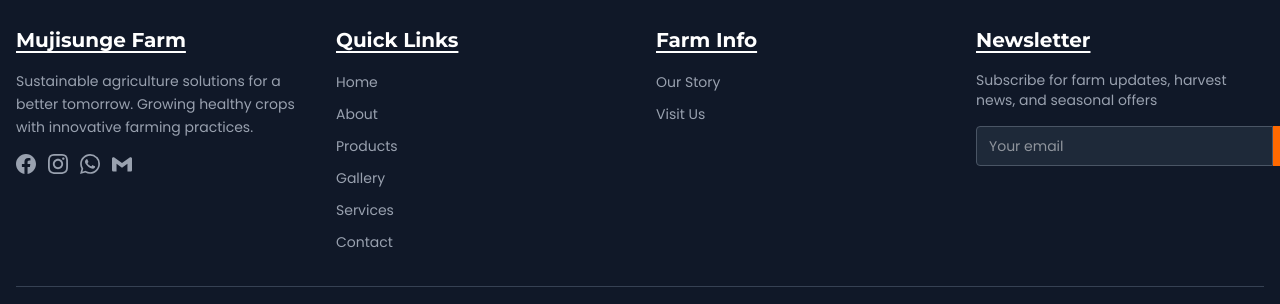
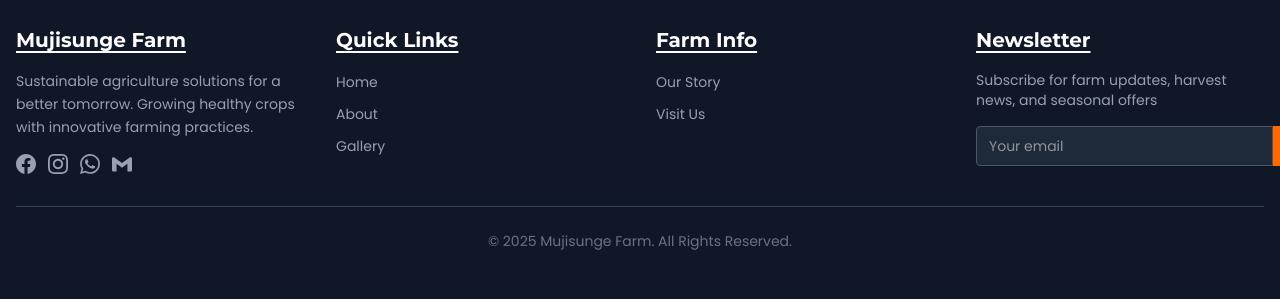
Before and after one commit to apollosmwaba/mujisunge--react-website, a React (Vite) app: page /gallery in a window 1280 px wide. Shown: the part 1495-1799 px from the top of the page. Built offline with nearby package versions, Linux system fonts and the light colour scheme.

Commit message:
Footer Changes

```diff
--- a/src/components/Footer.tsx
+++ b/src/components/Footer.tsx
@@ -57,10 +57,10 @@ const Footer = () => {
               {[
                 { name: 'Home', href: '/' },
                 { name: 'About', href: '/about' },
-                { name: 'Products', href: '/#products' },
+                // { name: 'Products', href: '/#products' },
                 { name: 'Gallery', href: '/gallery' },
-                { name: 'Services', href: '/#services' },
-                { name: 'Contact', href: '/#contact' }
+                // { name: 'Services', href: '/#services' },
+                // { name: 'Contact', href: '/#contact' }
               ].map((link) => (
                 <li key={link.name}>
                   <a
```
